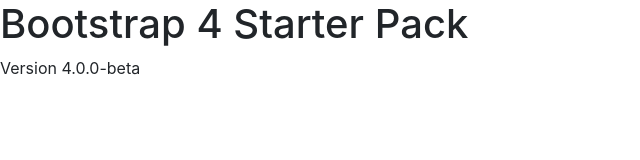
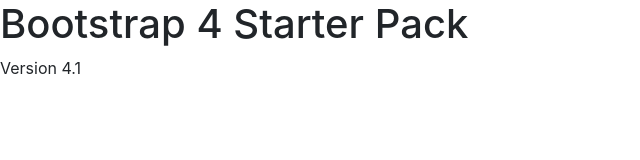
Before and after one commit to sreey/BootstrapRepo, a website: page ProjectSPA/src/index.html in a window 1280 px wide. Shown: the full height of the page, 0-640 px from the left. Drawn offline with nearby package versions, Linux system fonts and the light colour scheme; files that its build step writes are made by us from their sources.

Commit message:
modified verion number

```diff
--- a/ProjectSPA/package.json
+++ b/ProjectSPA/package.json
@@ -13,7 +13,7 @@
   "author": "Sree Yakkanti",
   "license": "ISC",
   "dependencies": {
-    "bootstrap": "4.0.0-beta",
+    "bootstrap": "4.1.0",
     "font-awesome": "^4.7.0",
     "jquery": "^3.3.1",
     "popper.js": "^1.12.9"
--- a/ProjectSPA/src/index.html
+++ b/ProjectSPA/src/index.html
@@ -11,7 +11,7 @@
 </head>
 <body>
     <h1>Bootstrap 4 Starter Pack</h1>
-    <p>Version 4.0.0-beta</p>
+    <p>Version 4.1</p>
 
     <script src="js/jquery.min.js"></script>
     <script src="js/popper.min.js"></script>
```
